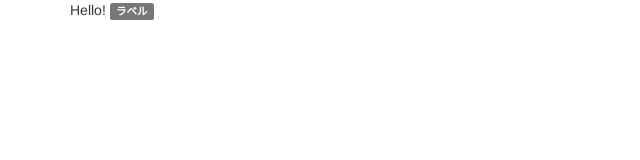
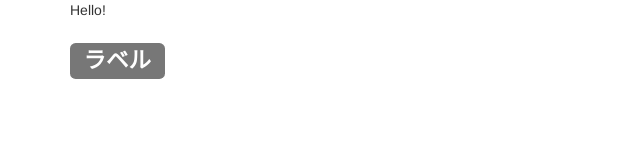
Before and after one commit to jintan1123/2016web2-3, a plain HTML site: page index.html in a window 1280 px wide. Shown: the whole page, without its empty margins (0-640 px from the left). Drawn offline with nearby package versions, Linux system fonts and the light colour scheme.

Commit message:
Update index.html

```diff
--- a/index.html
+++ b/index.html
@@ -9,7 +9,7 @@
   <body>
     <div class="container">
       Hello!
-      <span class="label label-default">ラベル</span>
+      <h2><span class="label label-default">ラベル</span></h2>
     </div>
 
     <script src="//ajax.googleapis.com/ajax/libs/jquery.min.js"></script>
```
